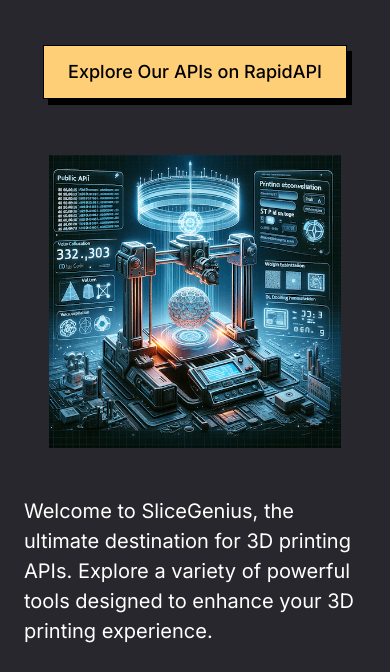
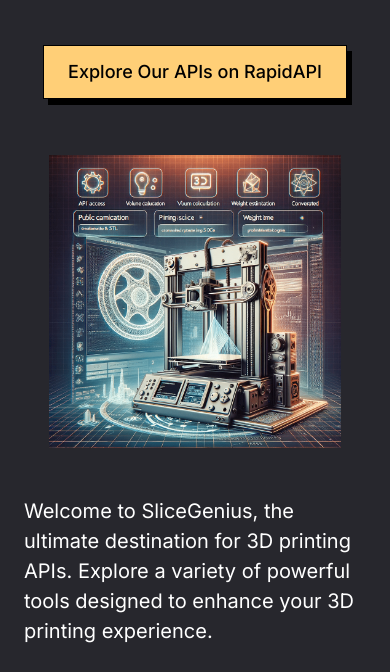
Before and after one commit to mrahman-projects/dSliceGeniusHTML-HTML, a website built with Parcel: page index.html in a window 390 px wide. Shown: the part 720-1392 px from the top of the page. Built offline with nearby package versions, Linux system fonts and the light colour scheme; a script that the page names is missing.

Commit message:
Commit from TeleportHQ

```diff
--- a/index.css
+++ b/index.css
@@ -1229,7 +1229,11 @@
     font-size: 56px;
   }
   .home-divider-image {
+    width: 75%;
     padding-top: var(--dl-space-space-oneandhalfunits);
+  }
+  .home-paragraph {
+    align-self: flex-start;
   }
   .home-header01 {
     color: rgb(0, 0, 0);
--- a/index.html
+++ b/index.html
@@ -193,7 +193,7 @@
         <section class="home-description">
           <img
             alt="image"
-            src="public/3dslicegenius_home_2-1200w.png"
+            src="public/3dslicegenius_home-1200w.png"
             class="home-divider-image"
           />
           <div class="home-container3">
```
Also changed, not shown: public/3dslicegenius_home-1200w.png (added).
